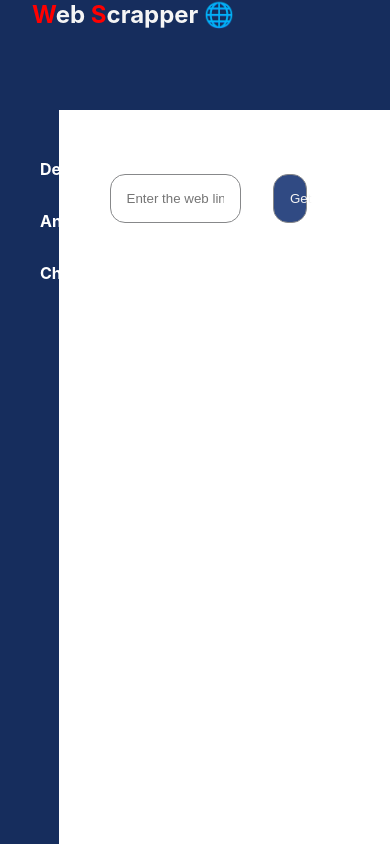
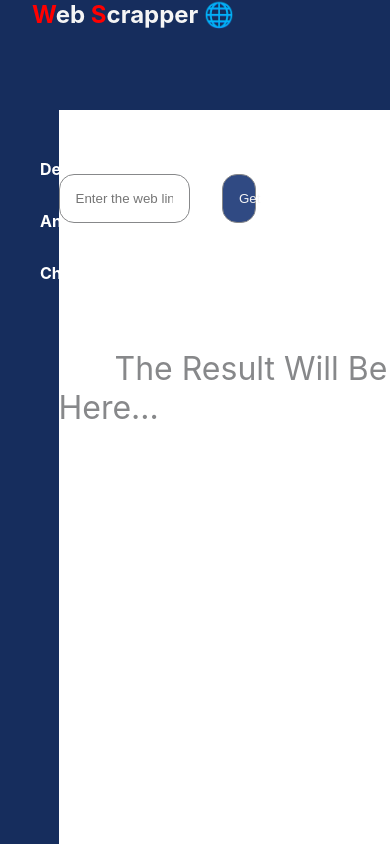
Before and after one commit to NageWC1/webscrapper, a React (Create React App) app: page / in a window 390 px wide. Shown: the top 844 px of the page. Built offline with nearby package versions, Linux system fonts and the light colour scheme.

Commit message:
basic ui strcuture was done, will work on responsiveness and further development

```diff
--- a/src/components/home/search-body.jsx
+++ b/src/components/home/search-body.jsx
@@ -8,7 +8,14 @@ function SearchBody() {
             className="search-element"
           />
           <button className="search-btn">Get</button>
+          <div className="custom-gap">
+
+          </div>
+          <div>
+            <span className="result-text"> The Result Will Be Here...</span>
+          </div>
         </div>
+
     </>
   );
 }
--- a/src/styles/side-bar.css
+++ b/src/styles/side-bar.css
@@ -35,3 +35,13 @@ color: white;
   background-color: #304a83;
   color: whitesmoke;
 }
+
+.custom-gap{
+  height: 15vh;
+}
+.result-text{
+  margin: 0 0 0 3.5rem;
+
+color: #87888a;
+font-size: 2rem;
+}
```
